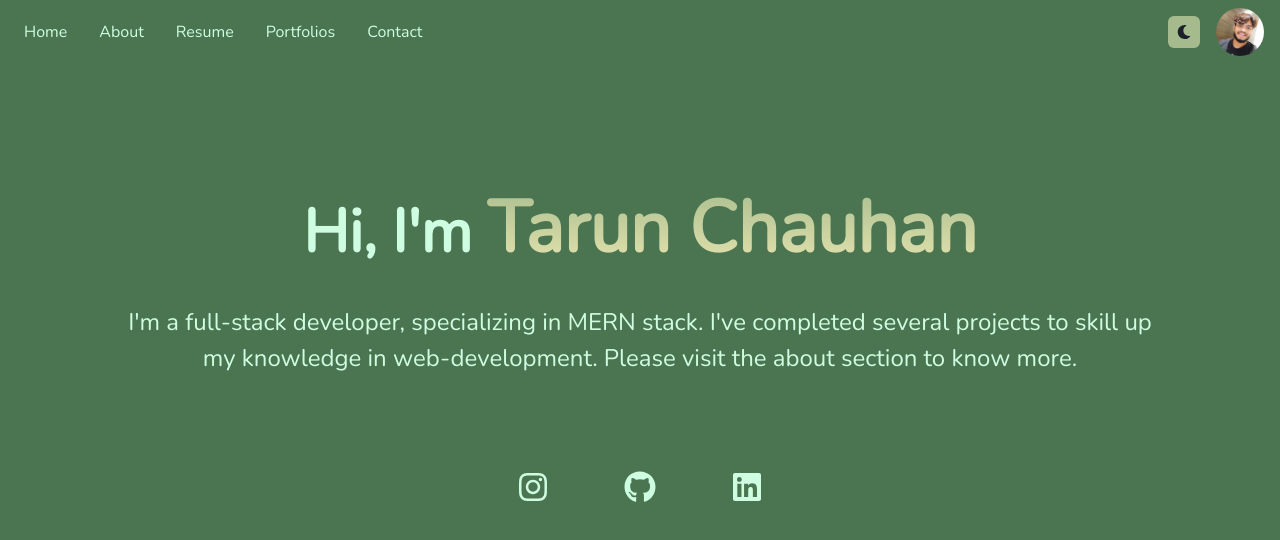
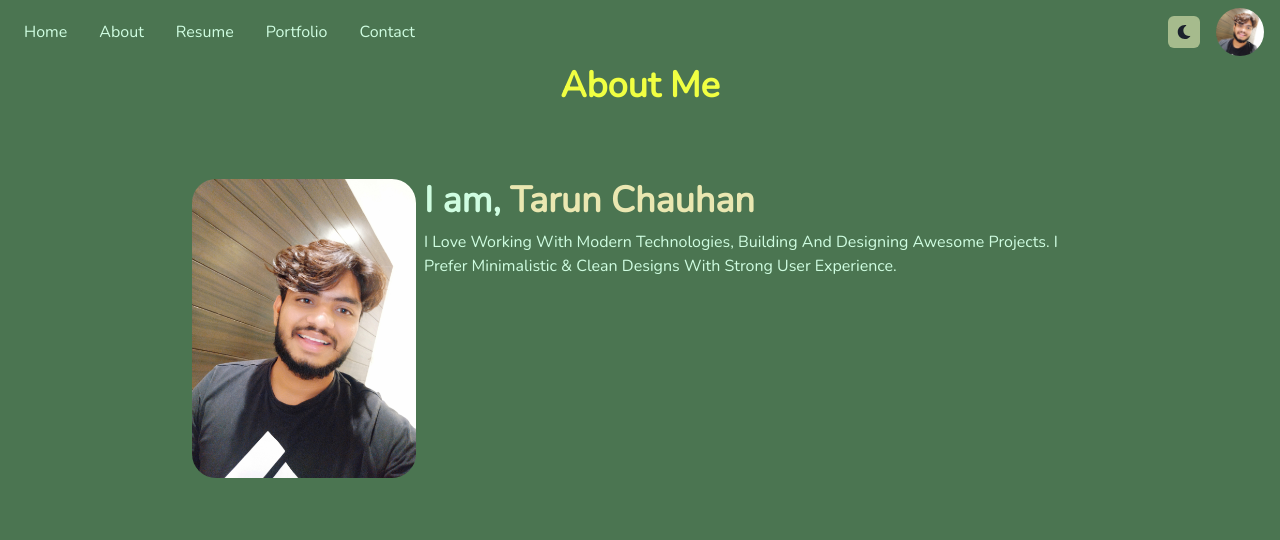
Before and after one commit to tarunkundal/portfolio, a React (Create React App) app: page /about in a window 1280 px wide. Shown: the top 540 px of the page. Built offline with nearby package versions, Linux system fonts and the light colour scheme.

Commit message:
Router setup

```diff
--- a/package.json
+++ b/package.json
@@ -13,10 +13,12 @@
     "@types/node": "^16.18.37",
     "@types/react": "^18.2.14",
     "@types/react-dom": "^18.2.6",
+    "@types/react-router-dom": "^5.3.3",
     "framer-motion": "^10.12.18",
     "react": "^18.2.0",
     "react-dom": "^18.2.0",
     "react-icons": "^4.10.1",
+    "react-router-dom": "^5.3.4",
     "react-scripts": "5.0.1",
     "typescript": "^4.9.5",
     "web-vitals": "^2.1.4"
--- a/src/App.tsx
+++ b/src/App.tsx
@@ -1,11 +1,21 @@
+import { Route, Switch } from "react-router-dom";
 import Home from "./components/Home";
 import Navbar from "./components/Navbar";
+import About from "./components/About";
+import { ROUTES } from "./routes";
 
 function App() {
   return (
     <>
       <Navbar />
-      <Home />
+      <Switch>
+        <Route exact path={"/"} component={Home} />
+        <Route exact path={ROUTES.HOME} component={Home} />
+        <Route exact path={ROUTES.ABOUT} component={About} />
+        <Route exact path={ROUTES.RESUME} component={Home} />
+        <Route exact path={ROUTES.CONTACT} component={Home} />
+        <Route exact path={ROUTES.PORRTFOLIO} component={Home} />
+      </Switch>
     </>
   );
 }
--- /dev/null
+++ b/src/components/About.tsx
@@ -0,0 +1,46 @@
+import {
+  Box,
+  Center,
+  Heading,
+  Image,
+  Stack,
+  Text,
+  useColorMode,
+  useColorModeValue,
+} from "@chakra-ui/react";
+import React from "react";
+import Profile from "../assets/tarun.jpg";
+
+const About = () => {
+  return (
+    <Stack>
+      <Heading textAlign={"center"} color={"highlight"}>
+        About Me
+      </Heading>
+      <Stack
+        mx={"15%"}
+        my={"5%"}
+        display={"flex"}
+        flexDirection={{ base: "column", md: "row" }}
+        justifyContent={"space-around"}
+      >
+        <Image src={Profile} alt="image" boxSize={"25%"} borderRadius={"3xl"} />
+        <Stack>
+          <Heading>
+            I am,{" "}
+            <Text as={"span"} color={useColorModeValue("primary", "teritory")}>
+              Tarun Chauhan
+            </Text>
+          </Heading>
+          <Text>
+            I Love Working With Modern Technologies, Building And Designing
+            Awesome Projects. I Prefer Minimalistic & Clean Designs With Strong
+            User Experience.
+          </Text>
+        </Stack>
+      </Stack>
+    </Stack>
+  );
+};
+
+export default About;
--- a/src/components/Home.css
+++ /dev/null
@@ -1,34 +0,0 @@
-.wrapper.nine {
-  background-color: #09715d;
-  font-family: "Arvo", serif;
-}
-.rotate span {
-  font-size: 5rem;
-  color: #f8f8f8;
-  display: inline-flex;
-  animation: rotate 2s infinite;
-}
-@keyframes rotate {
-  0%,
-  50% {
-    transform: rotateY(360deg);
-  }
-}
-.nine span:nth-of-type(1) {
-  animation-delay: 0.2s;
-}
-.nine span:nth-of-type(2) {
-  animation-delay: 0.4s;
-}
-.nine span:nth-of-type(3) {
-  animation-delay: 0.6s;
-}
-.nine span:nth-of-type(4) {
-  animation-delay: 0.8s;
-}
-.nine span:nth-of-type(5) {
-  animation-delay: 1s;
-}
-.nine span:nth-of-type(6) {
-  animation-delay: 1.2s;
-}
--- a/src/components/Home.tsx
+++ b/src/components/Home.tsx
@@ -1,13 +1,5 @@
-import {
-  Box,
-  Button,
-  Center,
-  Flex,
-  Heading,
-  Stack,
-  Text,
-} from "@chakra-ui/react";
-import "./Home.css";
+import { Box, Center, Flex, Heading, Stack, Text } from "@chakra-ui/react";
+
 import { FaGithub, FaInstagram, FaLinkedin } from "react-icons/fa";
 
 const Home = () => {
@@ -49,15 +41,21 @@ const Home = () => {
 
       <Center mt={{ base: "18", md: "55" }}>
         <Flex w={"25%"} justifyContent={"space-around"}>
+          <Box _hover={{ color: "highlight" }}>
             <a href="https://www.instagram.com/chauhan271singh" target="blank">
               <FaInstagram fontSize={"2rem"} />
             </a>
+          </Box>
+          <Box _hover={{ color: "highlight" }}>
             <a href="https://www.github.com/tarunkundal" target="blank">
               <FaGithub fontSize={"2rem"} />
             </a>
+          </Box>
+          <Box _hover={{ color: "highlight" }}>
             <a href="https://www.linkedin.com" target="blank">
               <FaLinkedin fontSize={"2rem"} />
             </a>
+          </Box>
         </Flex>
       </Center>
     </Stack>
--- a/src/components/Navbar.tsx
+++ b/src/components/Navbar.tsx
@@ -9,9 +9,6 @@ import {
   Button,
   Menu,
   MenuButton,
-  MenuList,
-  MenuItem,
-  MenuDivider,
   useDisclosure,
   useColorModeValue,
   Stack,
@@ -20,7 +17,7 @@ import {
 import { FaHamburger, FaMinus, FaMoon, FaSun } from "react-icons/fa";
 import PROFILE from "../assets/tarun.jpg";
 
-const Links = ["Home", "About", "Resume", "Portfolios", "Contact"];
+const Links = ["Home", "About", "Resume", "Portfolio", "Contact"];
 
 const NavLink = ({ children }: { children: ReactNode }) => (
   <Link
@@ -32,7 +29,7 @@ const NavLink = ({ children }: { children: ReactNode }) => (
       bg: "primary",
       color: useColorModeValue("teritory", "highlight"),
     }}
-    href={"#"}
+    href={`${children}`}
   >
     {children}
   </Link>
@@ -84,12 +81,6 @@ const Navbar = () => {
               >
                 <Avatar size={"md"} src={PROFILE} />
               </MenuButton>
-              <MenuList>
-                <MenuItem>Link 1</MenuItem>
-                <MenuItem>Link 2</MenuItem>
-                <MenuDivider />
-                <MenuItem>Link 3</MenuItem>
-              </MenuList>
             </Menu>
           </Flex>
         </Flex>
--- a/src/index.tsx
+++ b/src/index.tsx
@@ -4,14 +4,17 @@ import "./index.css";
 import App from "./App";
 import { ChakraProvider } from "@chakra-ui/react";
 import { theme } from "./theme/theme";
+import { BrowserRouter } from "react-router-dom";
 
 const root = ReactDOM.createRoot(
   document.getElementById("root") as HTMLElement
 );
 root.render(
   <React.StrictMode>
-    <ChakraProvider theme={theme}>
-      <App />
-    </ChakraProvider>
+    <BrowserRouter>
+      <ChakraProvider theme={theme}>
+        <App />
+      </ChakraProvider>
+    </BrowserRouter>
   </React.StrictMode>
 );
--- /dev/null
+++ b/src/routes/index.tsx
@@ -0,0 +1,7 @@
+export const ROUTES = {
+  HOME: "/home",
+  ABOUT: "/about",
+  RESUME: "/resume",
+  CONTACT: "/contact",
+  PORRTFOLIO: "/portfolio",
+};
```
Also changed, not shown: 1 other file (tests, documents, lock files or other folders). Lines whose indentation alone changed are shown as unchanged.
